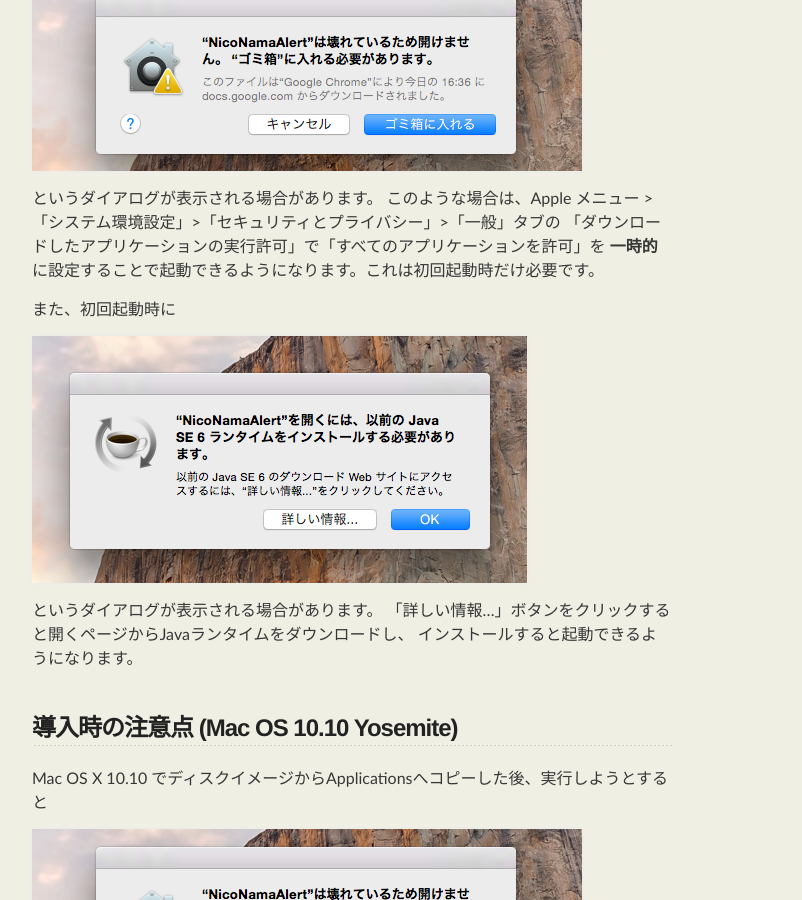
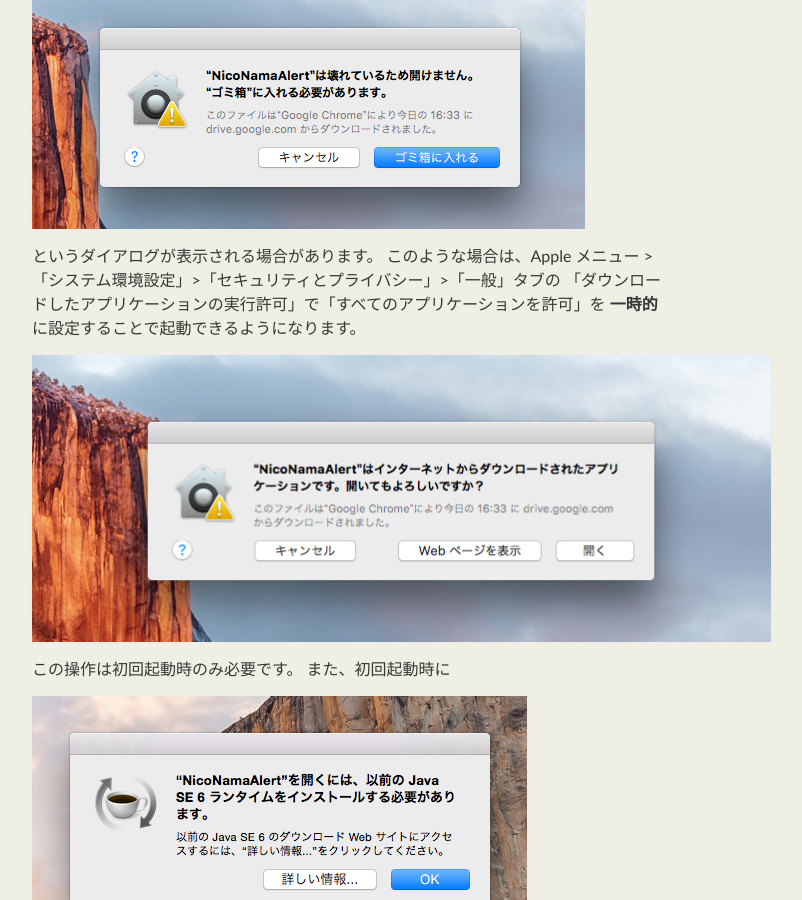
Before and after one commit to sgr/niconama-alert, a Jekyll site: the page built from install.md, in a window 1280 px wide and 900 px high, scrolled down 462 px. Shown: the whole window, without its empty margins (288-1090 px from the left). Built offline with Jekyll 4.4.1, drawn with Linux system fonts in a browser that asks for light colours; comment, search, counter and statistics services are not loaded.

Commit message:
El Capitan向けスクリーンショット追加

```diff
--- a/install.md
+++ b/install.md
@@ -8,13 +8,17 @@
 
 Mac OS X 10.11 でディスクイメージからApplicationsへコピーした後、実行しようとすると
 
-![“NicoNamaAlert”は壊れているため開けません。“ゴミ箱”に入れる必要があります。]({{ site.baseurl }}/images/warn_gk.png)
+![“NicoNamaAlert”は壊れているため開けません。“ゴミ箱”に入れる必要があります。]({{ site.baseurl }}/images/warn_gk1_el_capitan.png)
 
 というダイアログが表示される場合があります。
 このような場合は、Apple メニュー >「システム環境設定」>「セキュリティとプライバシー」>「一般」タブの
 「ダウンロードしたアプリケーションの実行許可」で「すべてのアプリケーションを許可」を
-__一時的__ に設定することで起動できるようになります。これは初回起動時だけ必要です。
+__一時的__ に設定することで起動できるようになります。
 
+![“NicoNamaAlert”はインターネットからダウンロードされたアプリケーションです。開いてもよろしいですか？]({{ site.baseurl }}/images/warn_gk2_el_capitan.png)
+
+
+この操作は初回起動時のみ必要です。
 また、初回起動時に
 
 ![“NicoNamaAlert”を開くには、以前の Java SE 6 ランタイムをインストールする必要があります。]({{ site.baseurl }}/images/warn_yosemite.png)
```
Also changed, not shown: Gemfile.lock, images/warn_gk1_el_capitan.png (added), images/warn_gk2_el_capitan.png (added).
